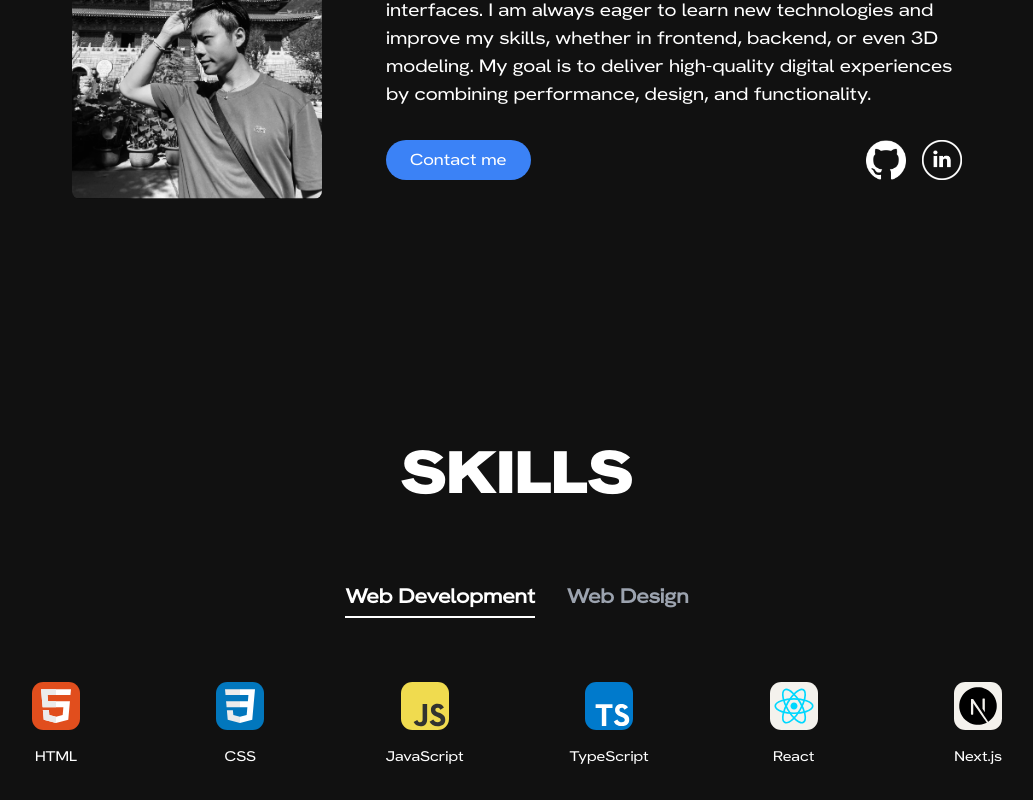
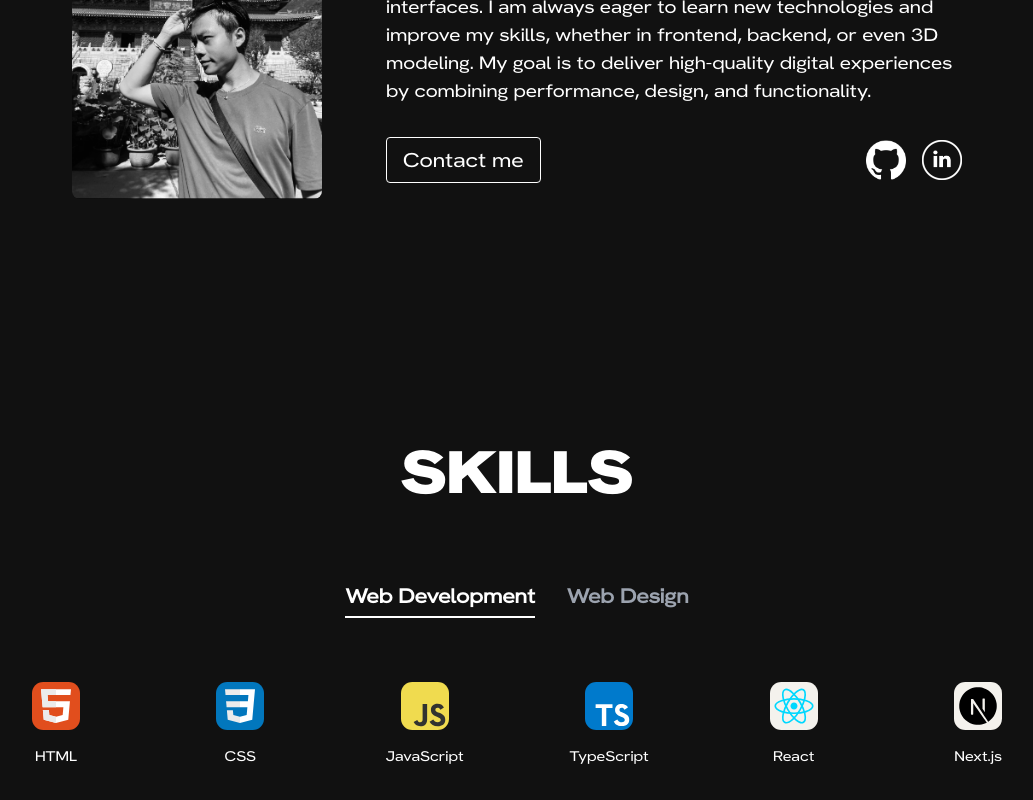
Before and after one commit to Nico-Sung/portfolio_next, a Next.js app in the folder my-app/: page / in a window 1280 px wide. Shown: the part 1300-2100 px from the top of the page, without its empty margins (123-1156 px from the left). Built offline with nearby package versions, Linux system fonts and the light colour scheme.

Commit message:
button update

```diff
--- a/my-app/components/AboutMe.tsx
+++ b/my-app/components/AboutMe.tsx
@@ -78,7 +78,7 @@ export default function AboutMe() {
                             <a
                                 href="#contact"
                                 onClick={(e) => handleScroll(e, "contact")}
-                                className="z-50 bg-blue-500 text-white py-2 px-6 rounded-full transition mb-4 sm:mb-0 duration-300 ease-in-out transform hover:scale-105"
+                                className="px-4 py-2 text-white text-xs sm:text-xl  rounded border border-white mb-4 sm:mb-0  hover:bg-white hover:text-black transition-colors duration-300 z-[999]"
                             >
                                 Contact me
                             </a>
--- a/my-app/components/Contact.tsx
+++ b/my-app/components/Contact.tsx
@@ -105,7 +105,7 @@ export default function ContactForm() {
                 </div>
                 <button
                     type="submit"
-                    className="mt-4 px-6 py-3 bg-blue-600 rounded text-white font-bold hover:bg-blue-700 transition"
+                    className="mt-4 px-6 py-3 text-white text-xs sm:text-xl  rounded border border-white  hover:bg-white hover:text-black transition-colors duration-300 z-[999]"
                 >
                     Send Message
                 </button>
```
